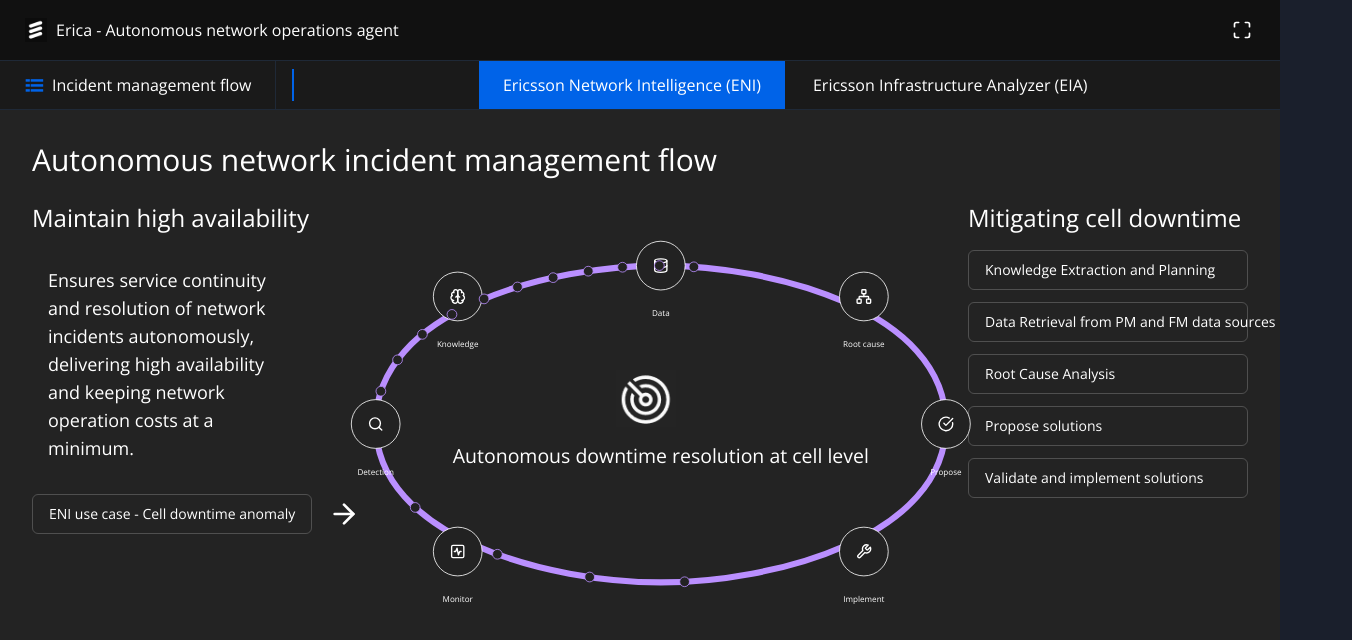
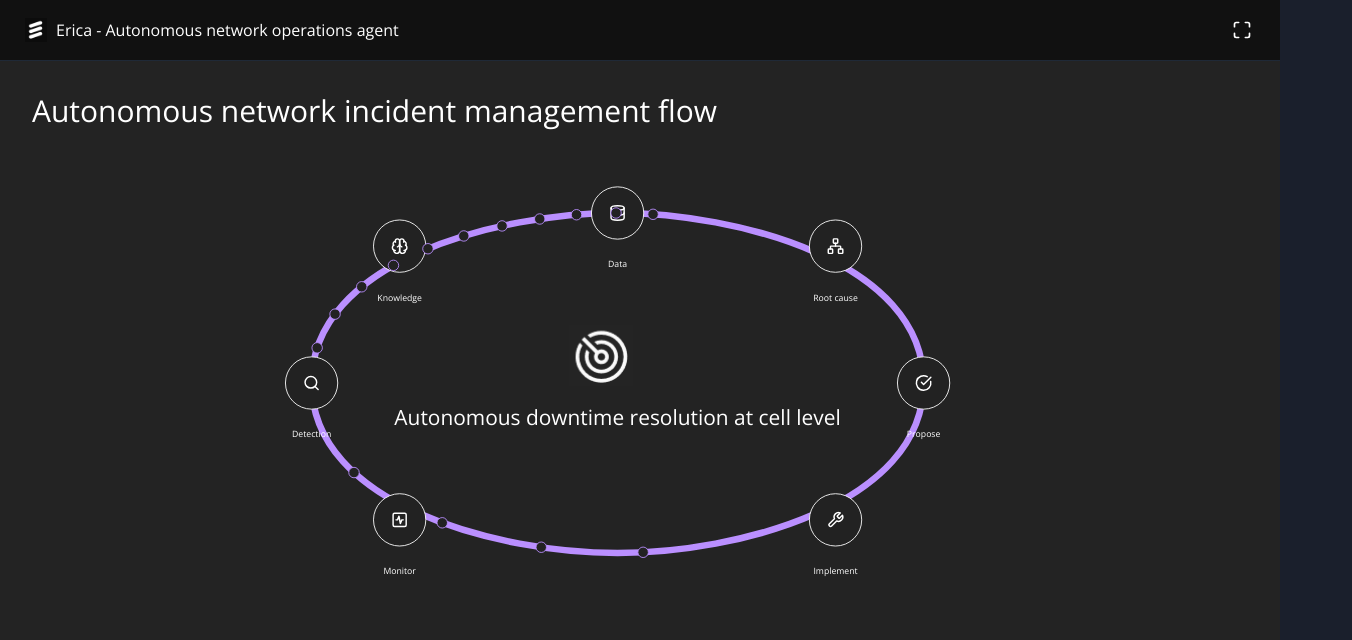
Before and after one commit to alalulu8668/genesis-zero-seed, a React (Vite) app: page / in a window 1280 px wide. Shown: the top 640 px of the page, 1352 px wide, since content can reach past the window. Built offline with nearby package versions, Linux system fonts and the light colour scheme.

Commit message:
Refactor: Display dashboard in editor mode

```diff
--- a/src/App.tsx
+++ b/src/App.tsx
@@ -3,9 +3,10 @@ import { Toaster } from "@/components/ui/toaster";
 import { Toaster as Sonner } from "@/components/ui/sonner";
 import { TooltipProvider } from "@/components/ui/tooltip";
 import { QueryClient, QueryClientProvider } from "@tanstack/react-query";
-import { BrowserRouter, Routes, Route } from "react-router-dom";
+import { BrowserRouter, Routes, Route, Navigate } from "react-router-dom";
 import Index from "./pages/Index";
 import NotFound from "./pages/NotFound";
+import Dashboard from "./pages/Dashboard";
 
 const queryClient = new QueryClient();
 
@@ -16,7 +17,8 @@ const App = () => (
       <Sonner />
       <BrowserRouter>
         <Routes>
-          <Route path="/" element={<Index />} />
+          <Route path="/" element={<Dashboard />} />
+          <Route path="/index" element={<Index />} />
           {/* ADD ALL CUSTOM ROUTES ABOVE THE CATCH-ALL "*" ROUTE */}
           <Route path="*" element={<NotFound />} />
         </Routes>
--- /dev/null
+++ b/src/pages/Dashboard.tsx
@@ -0,0 +1,73 @@
+
+import React, { useState } from 'react';
+import { Maximize, Minimize } from 'lucide-react';
+import HealingFlow from '../components/HealingFlow';
+
+const Dashboard = () => {
+  const [isFullscreen, setIsFullscreen] = useState<boolean>(false);
+
+  const toggleFullscreen = () => {
+    if (!document.fullscreenElement) {
+      document.documentElement.requestFullscreen().then(() => {
+        setIsFullscreen(true);
+      }).catch(err => {
+        console.error(`Error attempting to enable fullscreen: ${err.message}`);
+      });
+    } else {
+      if (document.exitFullscreen) {
+        document.exitFullscreen().then(() => {
+          setIsFullscreen(false);
+        }).catch(err => {
+          console.error(`Error attempting to exit fullscreen: ${err.message}`);
+        });
+      }
+    }
+  };
+
+  return (
+    <div className="min-h-screen bg-[#232323] text-white">
+      {/* Top header bar */}
+      <header className="w-full py-4 px-6 bg-[#111111] border-b border-gray-800 flex justify-between items-center">
+        <div className="flex items-center gap-2">
+          <div className="w-6 h-6">
+            <img
+              src="/lovable-uploads/ec5ffe1d-7623-457c-8a56-c9d3ed844b6d.png"
+              alt="Ericsson Logo"
+              className="w-full h-full object-contain"
+            />
+          </div>
+          <span className="font-medium">Erica - Autonomous network operations agent</span>
+        </div>
+        <div className="flex gap-2">
+          <button
+            className="p-1 hover:bg-gray-800 rounded transition-colors"
+            onClick={toggleFullscreen}
+            title={isFullscreen ? "Exit fullscreen" : "Enter fullscreen"}
+          >
+            {isFullscreen ? (
+              <Minimize className="w-5 h-5" />
+            ) : (
+              <Maximize className="w-5 h-5" />
+            )}
+          </button>
+        </div>
+      </header>
+
+      {/* Main content */}
+      <main className="p-8 bg-[#232323]">
+        <div className="mb-6">
+          <h1 className="text-3xl font-light">Autonomous network incident management flow</h1>
+        </div>
+
+        {/* Flow diagram - centered in the page */}
+        <div className="flex justify-center items-center mt-8">
+          <div className="w-full max-w-5xl">
+            <HealingFlow />
+          </div>
+        </div>
+      </main>
+    </div>
+  );
+};
+
+export default Dashboard;
```
